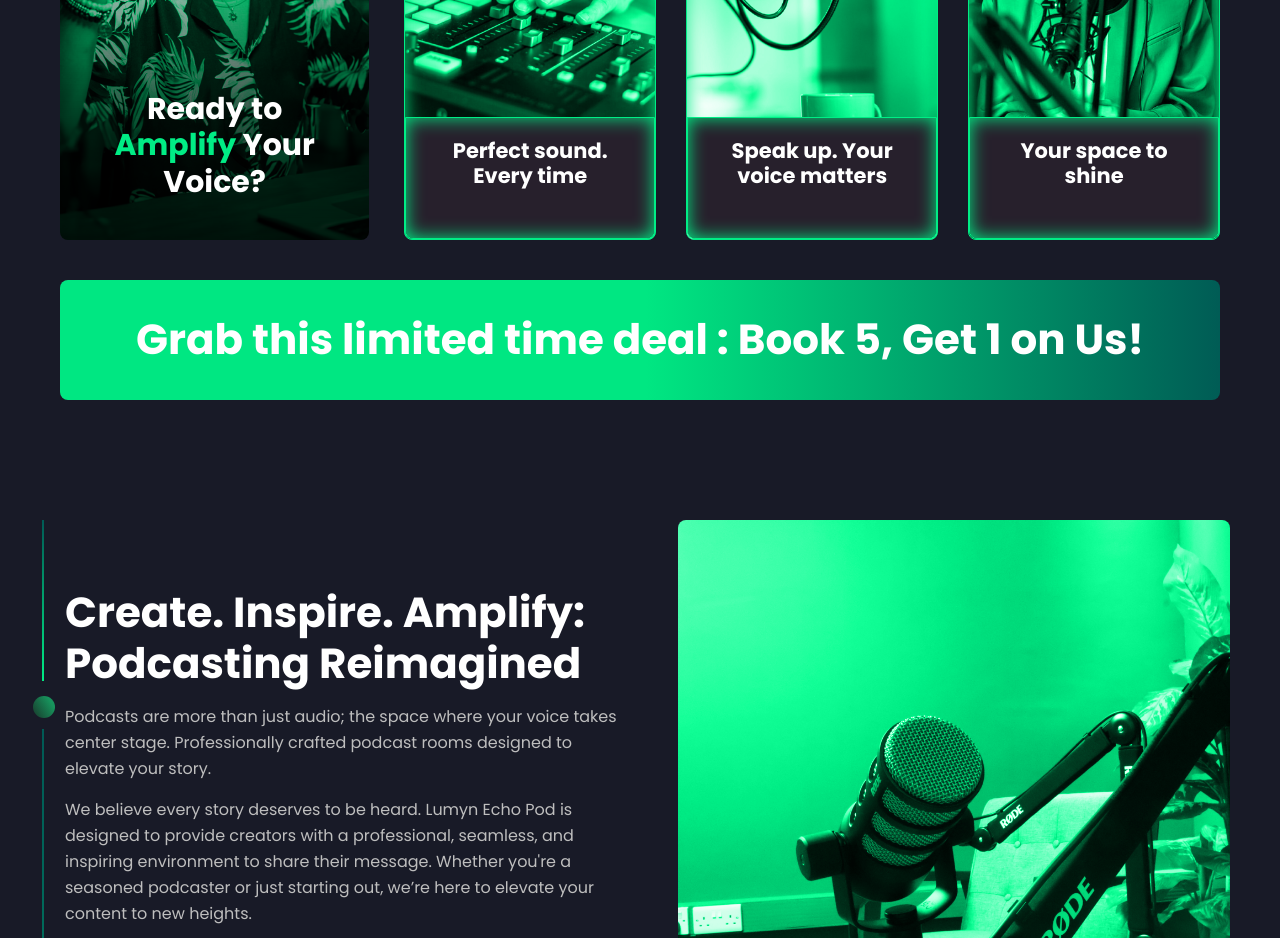
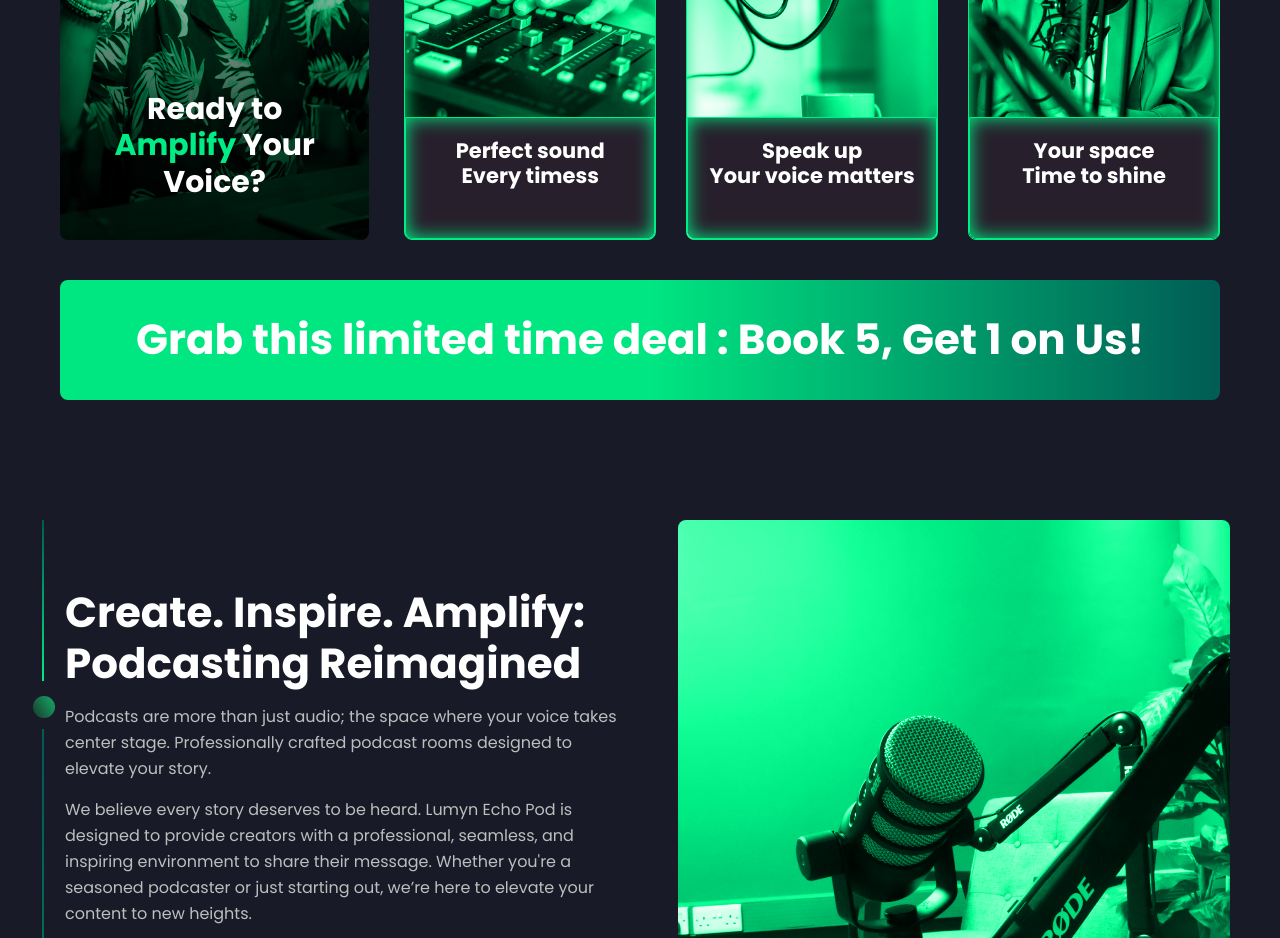
Before and after one commit to vishnutk41/team-lumyn, a Next.js app: page /podcast in a window 1280 px wide. Shown: the part 1280-2218 px from the top of the page. Built offline with nearby package versions, Linux system fonts and the light colour scheme.

Commit message:
Fix in title

```diff
--- a/src/pages/podcast.tsx
+++ b/src/pages/podcast.tsx
@@ -60,21 +60,22 @@ export default function Podcast() {
                     {/* <img alt="shop icon" loading="lazy" width="100%" height="300" decoding="async" data-nimg="1" src="/assets/images/Echo Lite.webp"></img> */}
                     </div>
                     <div className="bottom_container">
-                      <h4 className="title">Perfect sound. Every time
-                      </h4>
+                      <h4 className="title">Perfect sound </h4>
+                      <h4 className="title">Every timess </h4>
                     </div>
                   </div>
                   <div className="card_resonance_pro">
                     <div className="image_container"></div>
                     <div className="bottom_container">
-                      <h4 className="title">Speak up. Your voice matters
-                      </h4>
+                      <h4 className="title">Speak up </h4>
+                      <h4 className="title">Your voice matters </h4>
                     </div>
                   </div>
                   <div className="card_sonic_max">
                     <div className="image_container"></div>
                     <div className="bottom_container">
-                      <h4 className="title">Your space to shine</h4>
+                      <h4 className="title">Your space </h4>
+                      <h4 className="title">Time to shine </h4>
                     </div>
                   </div>
                 </div>
@@ -134,7 +135,8 @@ export default function Podcast() {
                 >
                   <div className="item_1">
                     <div className="bottom">
-                      <span>Perfect sound. Every time
+                      <span>Perfect sound
+                        <br /> Every time
                       </span>
 
                     </div>
@@ -142,13 +144,15 @@ export default function Podcast() {
                   </div>
                   <div className="item_2" >
                   <div className="bottom">
-                      <span>Speak up. Your voice matters
+                      <span>Speak up
+                        <br />Your voice matters
                       </span>
                     </div>
                   </div>
                   <div className="item_3" >
                   <div className="bottom">
-                      <span>Your space to shine</span>
+                      <span>Your space
+                        <br /> Time to shine</span>
                     </div>
                   </div>
 
```
